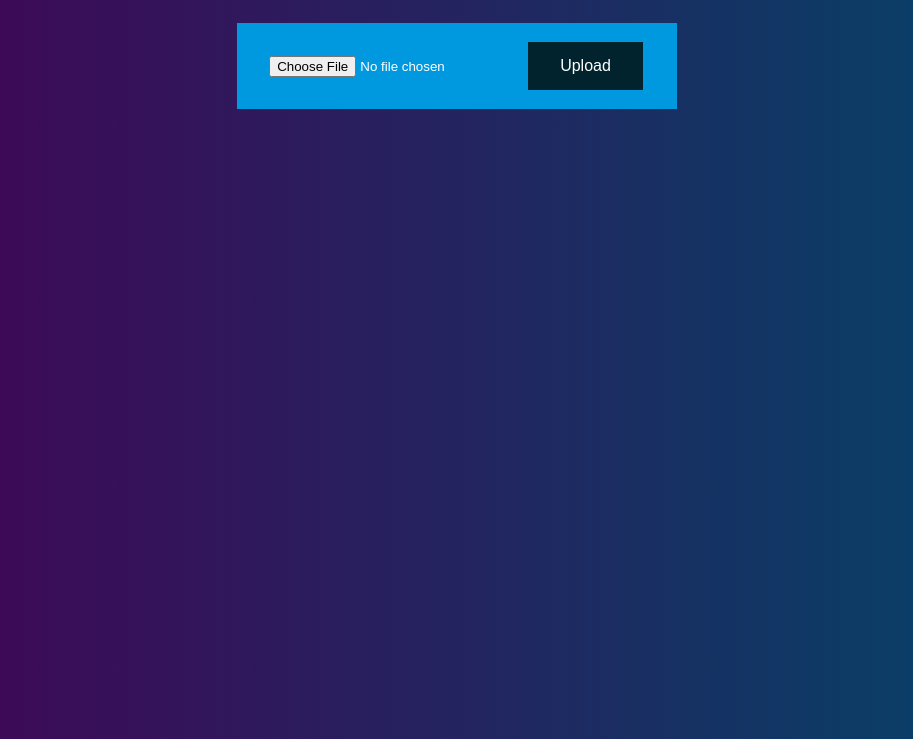
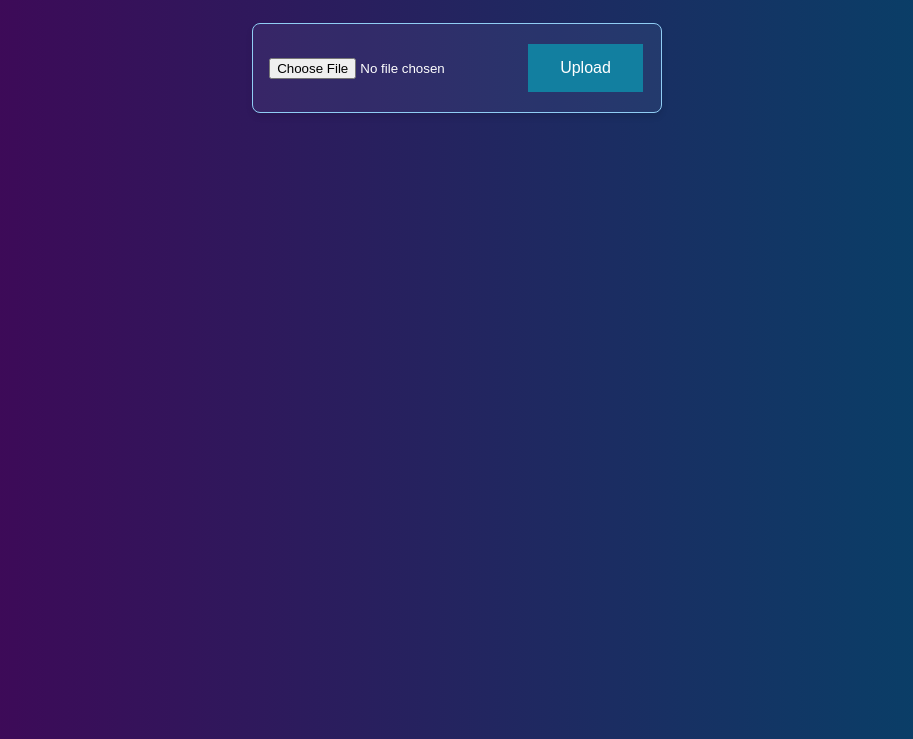
Before and after one commit to SimonasB88/ImageDescriberApp, a plain HTML site: page index.html in a window 1280 px wide. Shown: the part 61-800 px from the top of the page, without its empty margins (183-1096 px from the left). Drawn offline with Linux system fonts and the light colour scheme.

Commit message:
small styling

```diff
--- a/index.html
+++ b/index.html
@@ -11,7 +11,7 @@
   Please upload an image and I will describe it for you!
   </h1>
   <div class="align">
-  <form action="/analyze-image/" method="post" enctype="multipart/form-data" class="button align">
+  <form action="/analyze-image/" method="post" enctype="multipart/form-data" class=" button results-container">
     <input type="file" id="file" name="file" accept="image/*">
     <button type="submit" class="button-style">Upload</button>
   </form>
--- a/styles/output.css
+++ b/styles/output.css
@@ -12,7 +12,7 @@
     color: antiquewhite;
 }
 .button {
-    background-color: #0099e0;
+    background-color: #72caf2;
     border: none;
     color: white;
     padding: 15px 32px;
@@ -24,7 +24,7 @@
     cursor: pointer;
 }
 .button-style {
-    background-color: #00232e;
+    background-color: #127fa0;
     border: none;
     color: white;
     padding: 15px 32px;
```
